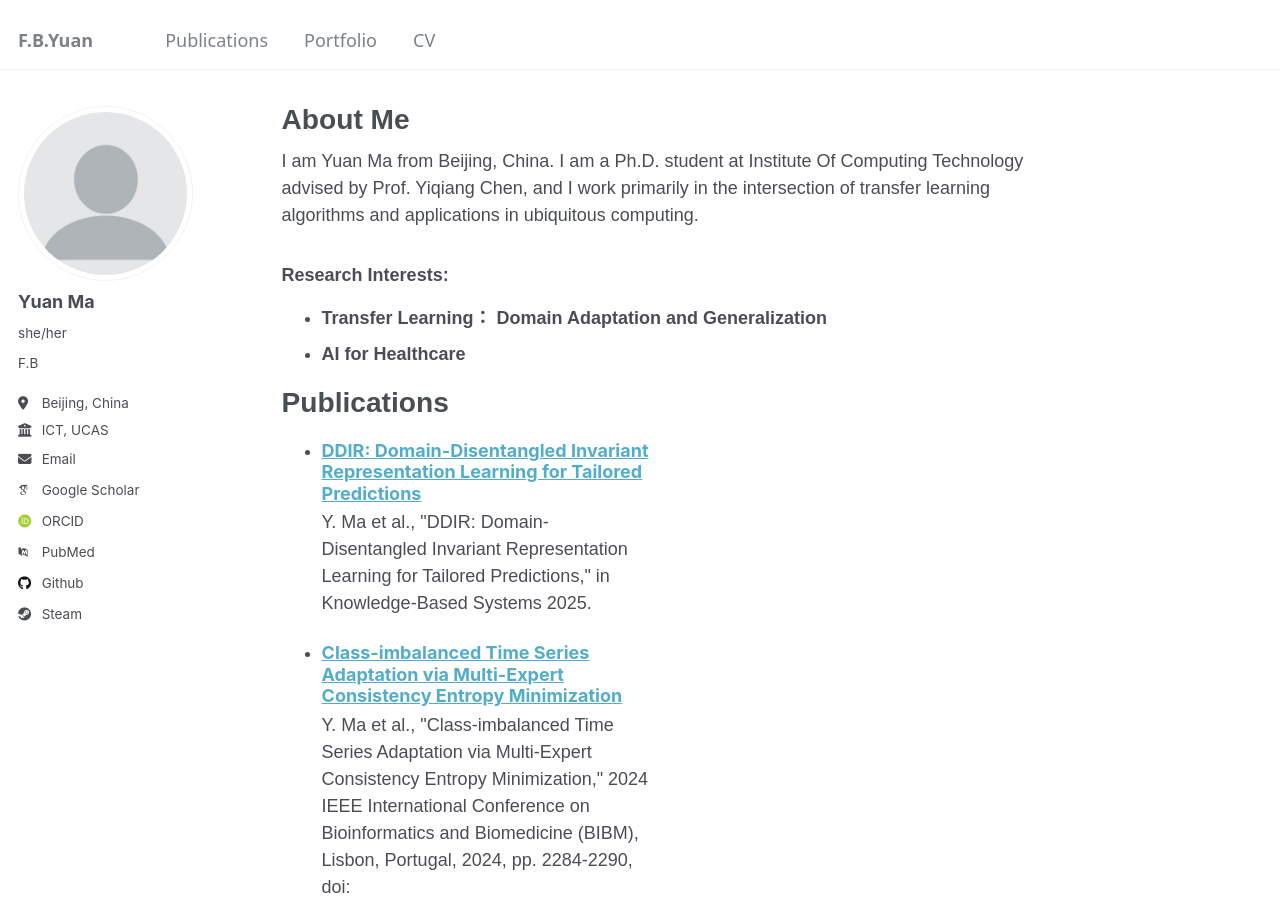
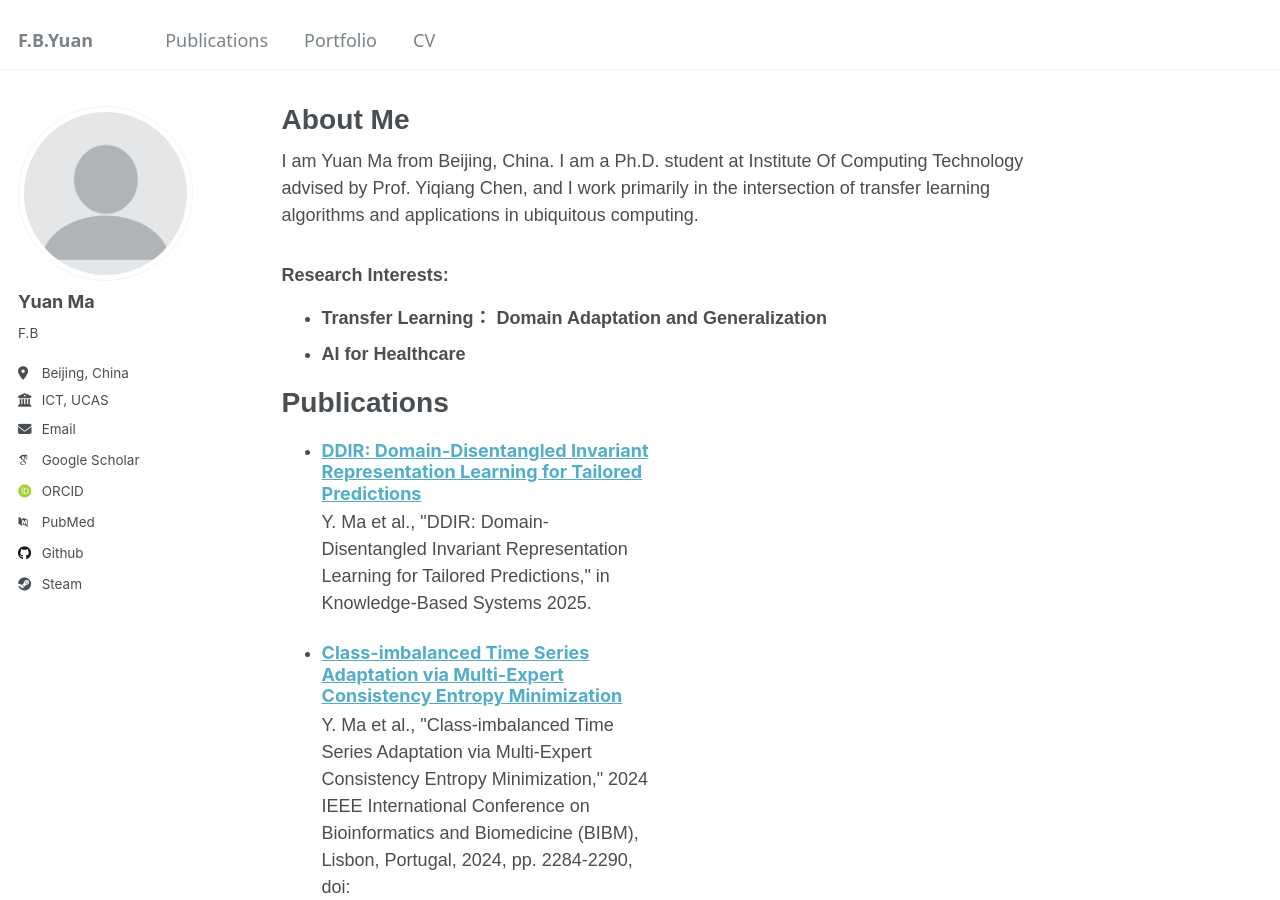
Before and after one commit to FByyyyuan/FByyyyuan.github.io, a Jekyll site: the page built from _pages/about.md, in a window 1280 px wide and 900 px high. Built offline with Jekyll 4.4.1, drawn with Linux system fonts in a browser that asks for light colours; some web fonts are replaced.

Commit message:
Update _config.yml

```diff
--- a/_config.yml
+++ b/_config.yml
@@ -22,7 +22,7 @@ author:
   # Biographic information
   avatar           : "profile.png"
   name             : "Yuan Ma"
-  pronouns         : "she/her"# example: "she/her"
+  pronouns         : # example: "she/her"
   bio              : "F.B"
   location         : "Beijing, China"
   employer         : "ICT, UCAS"
@@ -33,7 +33,7 @@ author:
   arxiv            : # URL - Update with the correct link to your profile
   googlescholar    : "https://scholar.google.com/citations?user=vU4oUhsAAAAJ&hl=zh-CN"
   impactstory      : # URL
-  orcid            : "http://orcid.org/yourorcidurl"
+  orcid            : "http://orcid.org/0000-0002-5986-9646"
   semantic         : # URL
   pubmed           : "https://www.ncbi.nlm.nih.gov/pubmed/?term=john+snow"
   researchgate     : # URL
```
